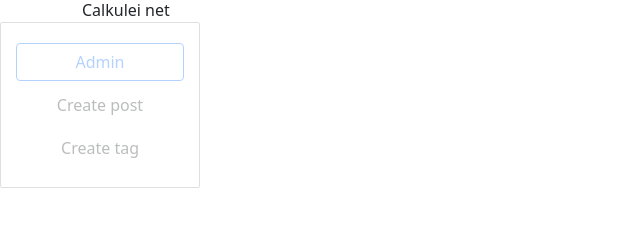
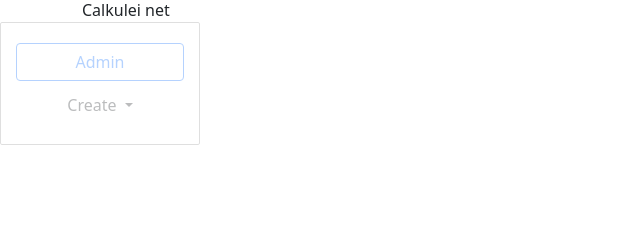
Before and after one commit to oocemb/Order-management-system, a Django app: page /calc/ in a window 1280 px wide. Shown: the part 240-467 px from the top of the page, without its empty margins (0-640 px from the left). Run offline with Django 4.2, Linux system fonts and the light colour scheme; the visitor is signed in with stand-in values (Sample User, id 1); data that the repository does not hold is empty.

Commit message:
codewars20.02

```diff
--- a/pricecalc/pricecalc/apps/calc/urls.py
+++ b/pricecalc/pricecalc/apps/calc/urls.py
@@ -9,7 +9,7 @@ urlpatterns = [
     path('calc/', index_calc, name = 'index_calc'),
     path('calcul/<int:user_id>/', calculation, name = 'calculation'),
     path('<int:user_id>/add_calculation/', add_calculation, name = 'add_calculation'),
-    #path('<int:calc_id>/', PostDetail.as_view(), name = 'detail'),
+    path('<int:calc_id>/', detail, name = 'detail'),
     path('<int:calc_id>/leave_comment/', comment, name = 'comment'),
 
     path('posts/', index, name = 'posts_list'),
--- a/pricecalc/pricecalc/apps/calc/views.py
+++ b/pricecalc/pricecalc/apps/calc/views.py
@@ -107,7 +107,7 @@ def comment(request, calc_id):
         raise Http404("Not found")
 
     a.comment_set.create(author_name = request.POST['name'], comment_text = request.POST['text'])
-    return HttpResponseRedirect(reverse('calc:detail', args = (a.id,)))
+    return HttpResponseRedirect(reverse('detail', args = (a.id,)))
 
 def users(request):
     userlist = User.objects.order_by('id')
--- a/pricecalc/pricecalc/templates/base.html
+++ b/pricecalc/pricecalc/templates/base.html
@@ -6,6 +6,7 @@
         <meta name="viewport" content="width=device-width, initial-scale=1.0">
         <meta http-equiv="X-RU-Compatible" content="ie=edge">
         <link href="https://cdn.jsdelivr.net/npm/bootstrap@5.1.3/dist/css/bootstrap.min.css" rel="stylesheet" integrity="sha384-1BmE4kWBq78iYhFldvKuhfTAU6auU8tT94WrHftjDbrCEXSU1oBoqyl2QvZ6jIW3" crossorigin="anonymous">
+        <script src="https://cdn.jsdelivr.net/npm/bootstrap@5.1.3/dist/js/bootstrap.bundle.min.js" integrity="sha384-ka7Sk0Gln4gmtz2MlQnikT1wXgYsOg+OMhuP+IlRH9sENBO0LRn5q+8nbTov4+1p" crossorigin="anonymous"></script>
         <link rel="stylesheet" href="{% static 'css/style.css'%}"
         <title>{% block title%} My syte {% endblock %}</title>
     </head>
@@ -69,17 +70,21 @@
             </div>
         </div>
     </div>
+</body>
     {% if request.user.is_authenticated and request.user.is_staff %}
-    <div class="admin-panel" aling-items-center>
+    <div class="admin-panel">
         {%block admin-panel%}
         <a href="/admin"  class="btn btn-outline-primary">Admin</a>
-        <a href="{% url 'postcreate' %}" class="btn btn-ligth">Create post</a>
-        <a href="{% url 'tagcreate' %}" class="btn btn-ligth">Create tag</a>
+            <a class="btn btn-ligth dropdown-toggle" type="button" id="dropdownMenuButton1" data-bs-toggle="dropdown">
+              Create
+            </a>
+            <ul class="dropdown-menu" aria-labelledby="dropdownMenuButton1">
+              <li><a class="dropdown-item" href="{% url 'postcreate' %}">Create post</a></li>
+              <li><a class="dropdown-item" href="{% url 'tagcreate' %}">Create tag</a></li>
+            </ul>
         <a href="{{admin_obj.get_update_url}}" class="btn btn-ligth edit" {%if detail%} style="display: block;"{%endif%}>Edit</a>
         <a href="{{admin_obj.get_delete_url}}" class="btn btn-danger delete" {%if detail%} style="display: block;"{%endif%}>Delete</a>
         {%endblock%}
     </div>
     {%endif%}
-
-</body>
 </html>
--- a/pricecalc/pricecalc/templates/calc/detail.html
+++ b/pricecalc/pricecalc/templates/calc/detail.html
@@ -19,7 +19,7 @@
     {% endif %}
     <hr>
 
-    <form action="{% url 'calc:comment' calc.id %}" method="POST">
+    <form action="{% url 'comment' calc.id %}" method="POST">
         {%csrf_token%}
         <input type="text" required placeholder="Your name" name="name"><br>
         <textarea name="text" required="" placeholder="Text comment" cols="30" rows="10">
--- a/pricecalc/pricecalc/templates/calc/list.html
+++ b/pricecalc/pricecalc/templates/calc/list.html
@@ -18,7 +18,7 @@
 
     {% if latext_calc_list %}
         {% for a in latext_calc_list %}
-            <a href="{% url 'calc:detail' a.id %}">{{a.calc_title}}</a>
+            <a href="{% url 'detail' a.id %}">{{a.calc_title}}</a>
         {% endfor %}
     {% else %}
         Calkulei net
```
Also changed, not shown: courses/codewars.py (+127 -0 lines), pricecalc/pricecalc/apps/calc/migrations/0002_alter_post_options_alter_tag_options.py (added).
